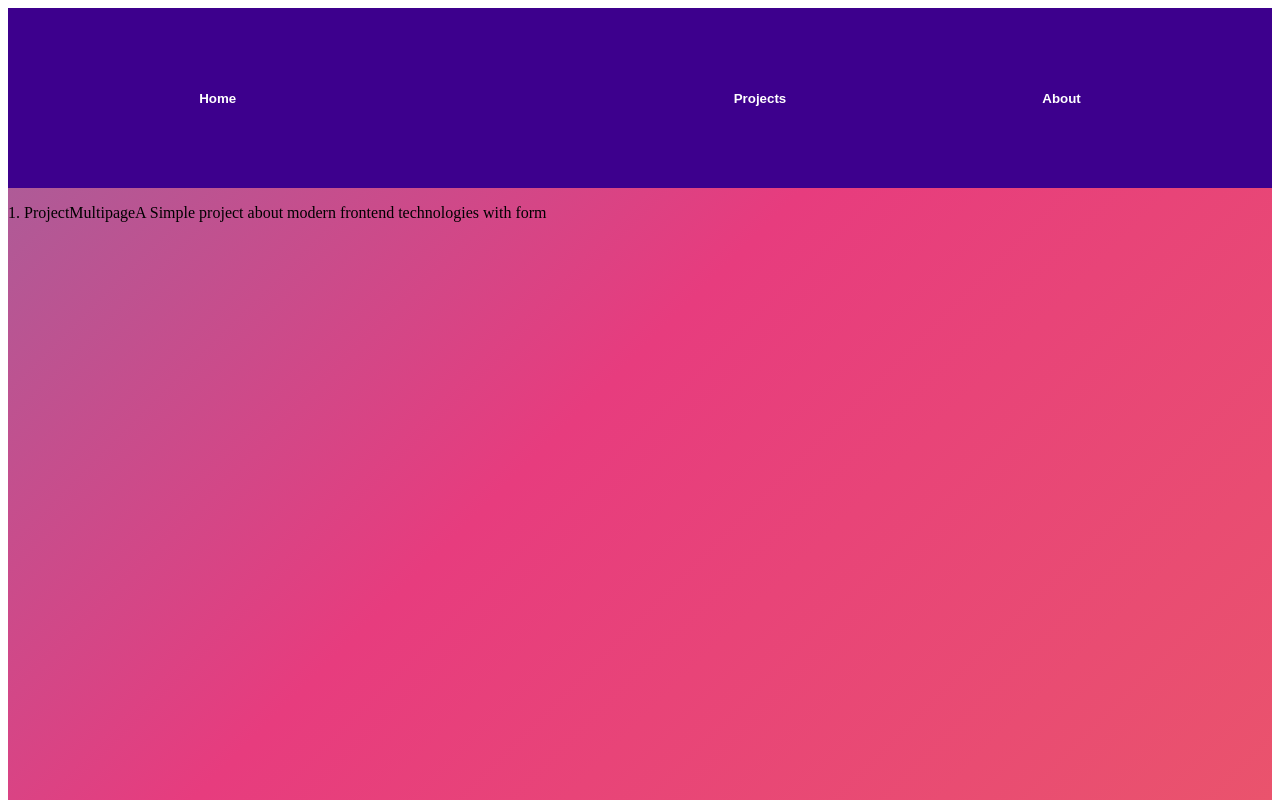
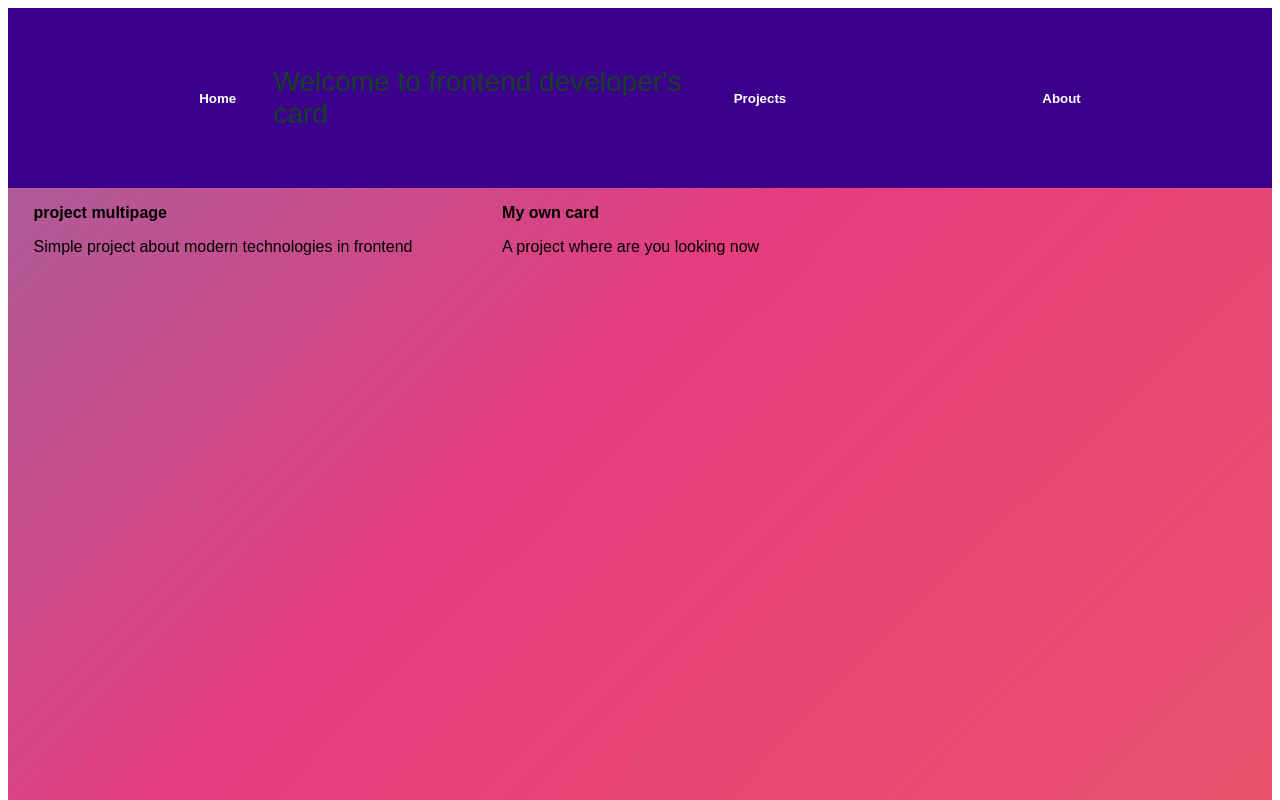
Before and after one commit to Jakubk12/Wizytowka1, a Vue app: page /routercomponents/1 in a window 1280 px wide. Shown: the top 800 px of the page. Built offline with nearby package versions, Linux system fonts and the light colour scheme.

Commit message:
added new component for data in UI/ProjectResources and splitted previous

```diff
--- a/src/App.vue
+++ b/src/App.vue
@@ -22,6 +22,7 @@ export default {
   width: 100%;
   overflow-x: hidden;
   height: 100%;
+   font-family: 'Source Sans Pro', sans-serif;
 }
     @media all and (max-width:900px) {
       #app {
--- a/src/components/layout/TheHeader.vue
+++ b/src/components/layout/TheHeader.vue
@@ -1,10 +1,13 @@
 <template>
 <div class="main">
+
     <nav>
      <h1> <router-link to="/routercomponents"><button class="inner">Home</button></router-link></h1>
-              <ul>  <h1><router-link to="/routercomponents/:id"><button class="inner">Projects</button></router-link> </h1>
+     <p class="animated">Welcome to frontend developer's card</p>
+
+                <h1><router-link to="/routercomponents/:id"><button class="inner">Projects</button></router-link> </h1>
                      <h1>   <router-link to="/projects"><button class="inner">About</button></router-link> </h1>
-        </ul>
+
     </nav>
 
 </div>
@@ -22,8 +25,27 @@
   justify-content: center;
   align-items: center;
   padding-bottom: 0;
+  .animated {
+    animation: grow-animation 8s linear infinite, color-change 8s infinite;
 
   }
+  @keyframes grow-animation {
+    0%{transform:scale(1.0)}
+    25%{transform:scale(1.50)}
+    50%{transform:scale(2.00)}
+    75%{transform:scale(1.50)}
+    100%{transform:scale(1.00)}
+  }
+}
+
+@keyframes color-change {
+  0% { color: #ffa200; }
+  25% { color: #16142e}
+  50% { color: #0eff00;}
+  75% { color: #16142e }
+  100% { color: #ffa200; }
+}
+
   .main nav {
      width: 90%;
   margin: auto;
--- a/src/main.js
+++ b/src/main.js
@@ -1,6 +1,7 @@
 import { createApp } from 'vue';
 import App from './App.vue'
 import router from './router.js';
+import { createPinia, Pinia } from 'pinia';
 /* import the fontawesome core */
 import { library } from '@fortawesome/fontawesome-svg-core'
 
@@ -21,6 +22,7 @@ library.add(faUserSecret, )
 
 const app = createApp(App)
 app.use(router)
+app.use(createPinia())
 .component('font-awesome-icon', FontAwesomeIcon)
 
 app.mount('#app')
--- a/src/pages/routercomponents/ComponentProjects.vue
+++ b/src/pages/routercomponents/ComponentProjects.vue
@@ -1,24 +1,50 @@
 <template>
-    <div class="container">
-        <p>1. ProjectMultipage</p>
-        <p>A Simple project about modern frontend technologies with form</p>
-    <div>
-</div>
-    </div>
+ <div class="container">
+      <projects-resources v-for="Element in storedElements" :key="Element.id" :title="Element.title" :description="Element.description" :img="Element.img">  </projects-resources>
+      </div>
+
 </template>
+<script>
+import ProjectsResources from './ComponentResources/ProjectsResources.vue'
+export default {
+  components: { ProjectsResources},
+data() {
+  return {
+    storedElements: [
+    {
+      id: 'project-multipage',
+      title: 'project multipage',
+      description: 'Simple project about modern technologies in frontend',
+      img: '',
 
+    },
+    {
+      id: 'My-project',
+      title: 'My own card',
+      description: 'A project where are you looking now',
+      img: '',
+
+    }
+    ],
+  }
+
+}
+
+}
+
+</script>
 <style  lang="scss" scoped>
+/* justify content nie działa bez display flex u rodzica. */
 .container {
     display: flex;
     width: 100%;
       width: 100%;
   background: linear-gradient(-45deg, #ee7752, #e73c7e, #23a6d5, #23d5ab);
-  background-size: 400% 400%;
+  background-size: 400%
+  400%;
   animation: gradient 15s ease infinite;
   height: 100vh;
-}
-
-@keyframes gradient {
+} @keyframes gradient {
   0% {
     background-position: 0% 50%;
   }
--- /dev/null
+++ b/src/pages/routercomponents/ComponentResources/ProjectsResources.vue
@@ -0,0 +1,32 @@
+<template>
+      <div class="elements-one">
+        <div class="content"><p class="head">{{title}}</p> <p>{{description}}</p> <div class="img">{{img}}</div>
+        </div>
+        </div>
+</template>
+<script>
+export default {
+    props: ['id', 'title', 'description', 'img']
+
+}
+</script>
+
+<style lang="scss" scoped>
+  .elements {
+  display: flex;
+
+
+  }
+.content {
+margin-bottom: 15vh;
+margin-right: 5vw;
+margin-left: 2vw;
+ .head {
+  font-weight: 600;
+}
+.img{
+  width: 15vw;
+  height: 15vw;
+}
+}
+</style>
```
